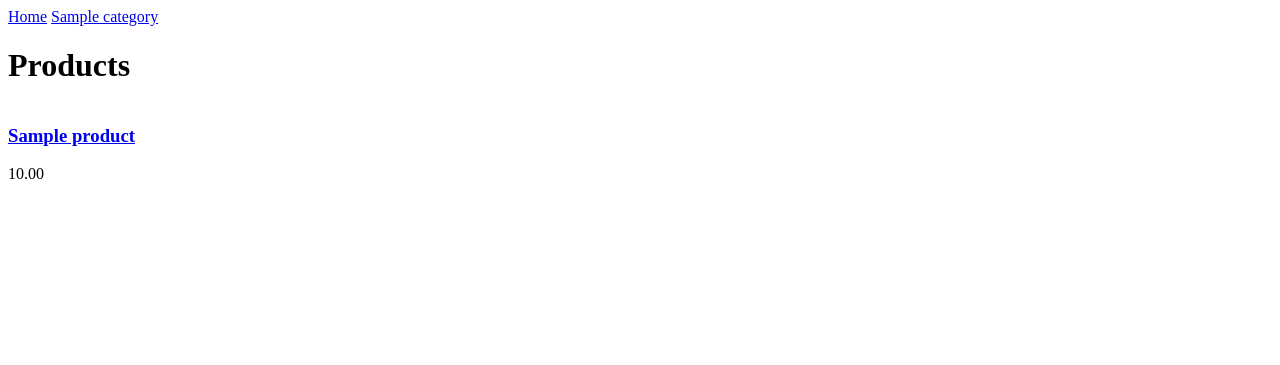
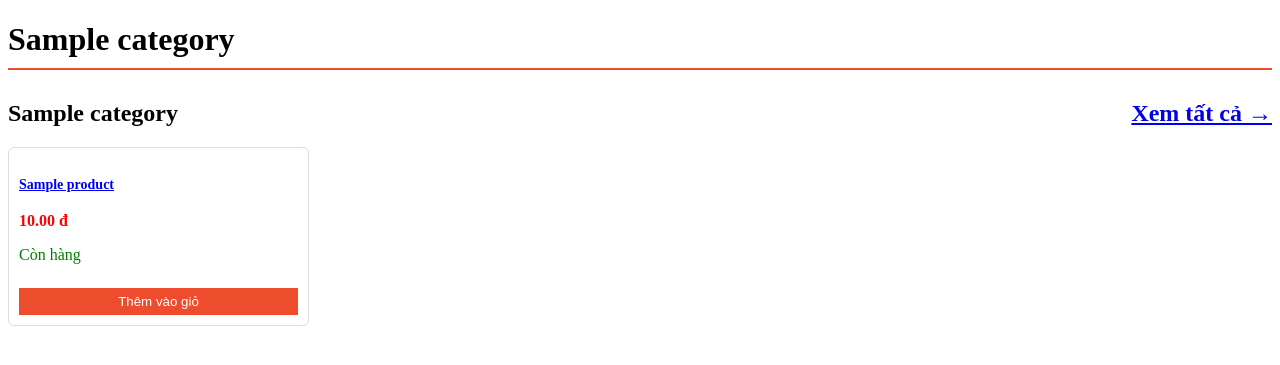
Before and after one commit to tranvanthon/eCommerce, a Django app: page / in a window 1280 px wide. Shown: the top 365 px of the page. Run offline with Django 5.2, Linux system fonts and the light colour scheme; tables that the repository leaves empty hold one stand-in row (values such as "Sample post").

Commit message:
Cập nhật trang chủ sản phẩm theo danh mục

```diff
--- a/eCommerce/settings.py
+++ b/eCommerce/settings.py
@@ -25,7 +25,7 @@ SECRET_KEY = 'django-insecure-b#8if4zp51jq_jknd-6$@4463#i_dy+t90s^+#if52eos@po5f
 # SECURITY WARNING: don't run with debug turned on in production!
 DEBUG = True
 
-ALLOWED_HOSTS = []
+ALLOWED_HOSTS = ['localhost', '0.0.0.0', '127.0.0.1',]
 
 
 # Application definition
--- a/shop/models.py
+++ b/shop/models.py
@@ -2,6 +2,7 @@ from django.db import models
 from django.utils.text import slugify
 from django.core.exceptions import ValidationError
 from django.urls import reverse
+from django.db.models import Prefetch
 
 
 class Category(models.Model):
@@ -16,6 +17,8 @@ class Category(models.Model):
         verbose_name_plural = "Categories"
 
     def __str__(self):
+        if self.parent:
+            return f"{self.parent.name} > {self.name}"
         return self.name
 
     def get_absolute_url(self):
@@ -49,26 +52,32 @@ class Category(models.Model):
         return [cat.id for cat in self.get_descendants(include_self=True)]
 
     def get_grouped_products(self):
-        from django.db.models import Prefetch
-        children = self.children.prefetch_related(
-            Prefetch(
-                "products",
-                queryset=Product.objects.filter(is_active=True)
+        """Lấy sản phẩm theo nhóm danh mục CON, bao gồm cả chính nó"""
+        if self.children.exists():
+
+            children = self.children.prefetch_related(
+                Prefetch("products", queryset=Product.objects.filter(is_active=True))
             )
-        )
 
-        result = []
+            result = []
+            # Lấy sản phẩm trực tiếp từ danh mục con
+            for child in children:
+                products = child.products.filter(is_active=True)
 
-        for child in children:
-            products = child.products.all()  # không query lại DB
+                if products:
+                    result.append({"category": child, "products": products})
 
+            return result
+        else:
+            # Nếu không có children, lấy sản phẩm của chính nó
+            products = self.products.filter(is_active=True)
             if products:
-                result.append({
-                    "category": child,
-                    "products": products
-                })
-
-        return result
+                return [
+                    {
+                        "category": self,
+                        "products": products,
+                    }
+                ]
 
 
 class Product(models.Model):
--- a/shop/templates/shop/index.html
+++ b/shop/templates/shop/index.html
@@ -4,29 +4,49 @@
 
 {% endblock title %}
 
-{% block navbar %}
-    <nav>
-    <a href="/">Home</a>
+{% block content %}
+<div class="homepage">
+    {% for category_group in grouped_categories %}
+        {# Phần hiển thị cho một danh mục cha, ví dụ: Dụng cụ mỹ thuật #}
+        <div class="category-section" style="margin-bottom: 40px;">
+            <h1 style="border-bottom: 2px solid #ee4d2d; padding-bottom: 10px;">
+                {{ category_group.main_category.name }}
+            </h1>
 
-    {% for category in categories %}
-        <a href="{% url 'shop:category_detail' category.slug %}">
-            {{ category.name }}
-        </a>
-    {% endfor %}
-</nav>
-{% endblock navbar %}
+            {# Duyệt qua các nhóm sản phẩm bên trong danh mục cha này #}
+            {% for group in category_group.groups %}
+                <div style="margin-top: 30px;">
+                    <h2 style="display: flex; justify-content: space-between;">
+                        <span>{{ group.category.name }}</span>
+                        <a href="{% url 'shop:category_detail' group.category.slug %}">
+                            Xem tất cả →
+                        </a>
+                    </h2>
+                </div>
 
-{% block content %}
-<h1>Products</h1>
-
-<div style="display:grid; grid-template-columns: repeat(4,1fr); gap:20px;">
-    {% for product in products %}
-        <div>
-            <a href="{% url 'shop:product_detail' product.slug %}">
-                <h3>{{ product.name }}</h3>
-            </a>
-
-            <p>{{ product.price }}</p>
+                <div style="display: grid; grid-template-columns: repeat(4, 1fr); gap: 20px; margin-top: 10px;">
+                    {% for product in group.products %}
+                        <div style="border:1px solid #ddd; padding:10px; border-radius:6px;">
+                            <a href="{% url 'shop:product_detail' product.slug %}">
+                                <h4 style="font-size:14px;">{{ product.name }}</h4>
+                            </a>
+                            <p style="color:red; font-weight:bold;">{{ product.price }} đ</p>
+                            <p>
+                                {% if product.is_in_stock %}
+                                    <span style="color:green;">Còn hàng</span>
+                                {% else %}
+                                    <span style="color:gray;">Hết hàng</span>
+                                {% endif %}
+                            </p>
+                            <button style="margin-top:8px; width:100%; padding:6px; background:#ee4d2d; color:white; border:none; cursor:pointer;">
+                                Thêm vào giỏ
+                            </button>
+                        </div>
+                    {% endfor %}
+                </div>
+            {% empty %}
+                <p>Chưa có sản phẩm trong danh mục này</p>
+            {% endfor %}
         </div>
     {% endfor %}
 </div>
--- a/shop/views.py
+++ b/shop/views.py
@@ -6,15 +6,28 @@ from django.views.generic import ListView, DetailView
 
 class HomeView(ListView):
     model = Product
-    context_object_name = "products"
+    context_object_name = "grouped_categories"
     template_name = "shop/index.html"
-
-    def get_queryset(self):
-        return Product.objects.filter(is_active=True).order_by("-created_at")[:8]
 
     def get_context_data(self, **kwargs):
         context = super().get_context_data(**kwargs)
-        context["categories"] = Category.objects.filter(parent__isnull=True)
+        root_categories = Category.objects.filter(parent__isnull=True)
+        grouped_data = []
+
+        for root_cat in root_categories:
+            groups = root_cat.get_grouped_products()
+            if groups:  #  Chỉ thêm nhóm nào có sản phẩm
+                grouped_data.append(
+                    {
+                        "main_category": root_cat,
+                        "groups": groups,
+                    }
+                )
+            else:
+                print(f"-> Bo qua {root_cat.name} vi khong co groups")
+
+        context["grouped_categories"] = grouped_data
+
         return context
 
     # categories = Category.objects.filter(parent__isnull=True)  # show category in navbar
@@ -52,7 +65,7 @@ class CategoryDetailView(DetailView):
     def get_context_data(self, **kwargs):
         context = super().get_context_data(**kwargs)
         context["grouped_products"] = self.object.get_grouped_products()
-        context["categories"] = self.object.get_descendants()
+        context["categories"] = Category.objects.filter(parent__isnull=True)
 
         return context
 
```
Also changed, not shown: shop/templates/shop/category_detail.html (+18 -31 lines).
